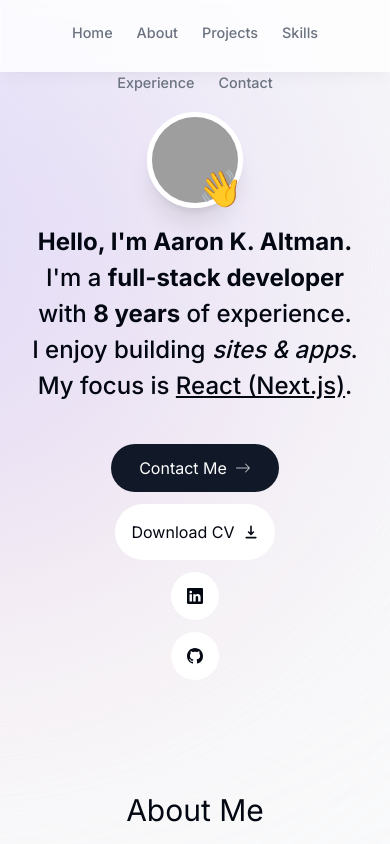
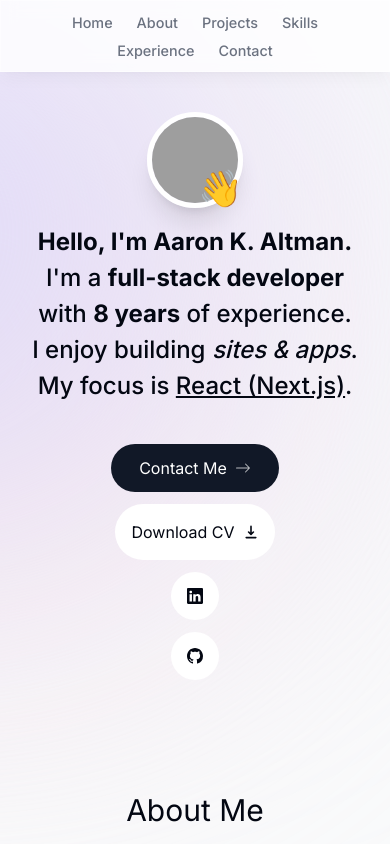
Before and after one commit to aaronaltman/aa_aaron_portfolio_site, a Next.js app: page / in a window 390 px wide. Shown: the top 844 px of the page. Built offline with nearby package versions, Linux system fonts and the light colour scheme; grey boxes are pictures that could not be loaded.

Commit message:
fixing header

```diff
--- a/components/experience.tsx
+++ b/components/experience.tsx
@@ -1,5 +1,45 @@
+"use client";
+
 import React from "react";
+import SectionHeading from "./section-heading";
+import { experiencesData } from "@/lib/data";
+import { motion } from "framer-motion";
+
+const fadeInAnimationVariants = {
+  initial: {
+    opacity: 0,
+    y: 100,
+  },
+  animate: (index: number) => ({
+    opacity: 1,
+    y: 0,
+    transition: {
+      delay: 0.05 * index,
+    },
+  }),
+};
 
 export default function Experience() {
-  return <div>experience</div>;
+  return (
+    <section
+      id="experience"
+      className="mb-28 max-w-[53rem] scroll-mt-28 text-center sm:mb-40"
+    >
+      <SectionHeading>My experience</SectionHeading>
+      <ul className="flex flex-wrap justify-center gap-2 text-lg text-gray-800">
+        {experiencesData.map((experience, index) => (
+          <motion.li
+            key={experience.title}
+            custom={index}
+            variants={fadeInAnimationVariants}
+            initial="initial"
+            animate="animate"
+            className="px-4 py-2 bg-gray-200 rounded-md"
+          >
+            {experience.title}
+          </motion.li>
+        ))}
+      </ul>
+    </section>
+  );
 }
--- a/components/header.tsx
+++ b/components/header.tsx
@@ -1,31 +1,39 @@
 "use client";
 
+import React from "react";
 import { motion } from "framer-motion";
 import { links } from "@/lib/data";
 import Link from "next/link";
-import { useState } from "react";
 import clsx from "clsx";
 
 export default function Header() {
-  const [activeSection, setActiveSection] = useState("home");
   return (
-    <header>
+    <header className="z-[999] relative">
       <motion.div
-        className="fixed flex justify-center items-center top-0 left-1/2 h-[4.5rem] w-full rounded-none border border-white border-opacity-40 bg-white bg-opacity-80 shadow-lg shadow-black/[0.03] backdrop-blur-[0.5rem] sm:top-6 sm:h-[3.25rem] sm:w-[36rem] sm:rounded-full dark:bg-gray-950 dark:border-black/40 dark:bg-opacity-75"
+        className="fixed top-0 left-1/2 h-[4.5rem] w-full rounded-none border border-white border-opacity-40 bg-white bg-opacity-80 shadow-lg shadow-black/[0.03] backdrop-blur-[0.5rem] sm:top-6 sm:h-[3.25rem] sm:w-[36rem] sm:rounded-full dark:bg-gray-950 dark:border-black/40 dark:bg-opacity-75"
         initial={{ y: -100, x: "-50%", opacity: 0 }}
         animate={{ y: 0, x: "-50%", opacity: 1 }}
       ></motion.div>
+
       <nav className="flex fixed top-[0.15rem] left-1/2 h-12 -translate-x-1/2 py-2 sm:top-[1.7rem] sm:h-[initial] sm:py-0">
         <ul className="flex w-[22rem] flex-wrap items-center justify-center gap-y-1 text-[0.9rem] font-medium text-gray-500 sm:w-[initial] sm:flex-nowrap sm:gap-5">
           {links.map((link) => (
-            <li key={link.hash}>
+            <motion.li
+              className="h-3/4 flex items-center justify-center relative"
+              key={link.hash}
+              initial={{ y: -100, opacity: 0 }}
+              animate={{ y: 0, opacity: 1 }}
+            >
               <Link
-                className="flex w-full items-center justify-center px-3 py-3 hover:text-gray-950 transition"
+                className={clsx(
+                  "flex w-full items-center justify-center px-3 py-3 hover:text-gray-950 transition dark:text-gray-500 dark:hover:text-gray-300"
+                )}
                 href={link.hash}
+                onClick={() => {}}
               >
                 {link.name}
               </Link>
-            </li>
+            </motion.li>
           ))}
         </ul>
       </nav>
```
